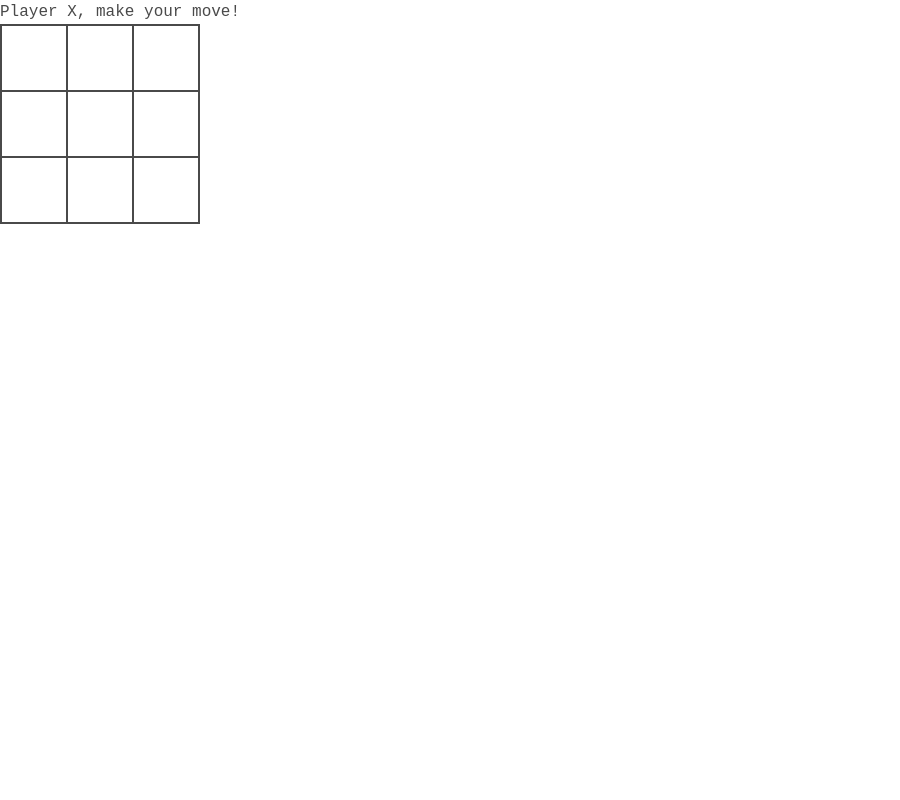
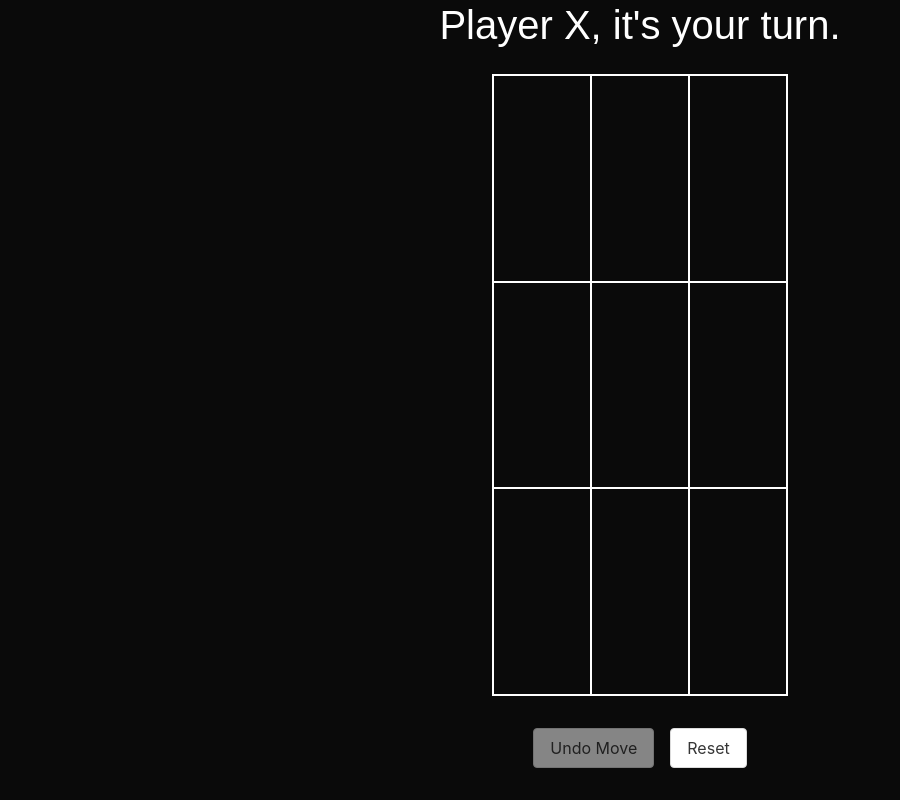
Before and after one commit to lyzhng/tictactoe, a Vue app: page / in a window 1280 px wide. Shown: the whole page, without its empty margins (0-900 px from the left). Built offline with nearby package versions, Linux system fonts and the light colour scheme.

Commit message:
Add undo and reset functionality and add CSS

```diff
--- a/src/App.vue
+++ b/src/App.vue
@@ -1,5 +1,5 @@
 <template>
-  <div id="app">
+  <div id="app" class="has-background-black">
     <TicTacToeBoard />
   </div>
 </template>
@@ -9,12 +9,6 @@ import TicTacToeBoard from './components/TicTacToeBoard';
 
 export default {
   name: 'App',
-  data() {
-    return {
-      msg: 'Message over here'
-    };
-  },
-  methods: {},
   components: {
     TicTacToeBoard
   }
@@ -23,7 +17,7 @@ export default {
 
 <style>
 #app {
-  font-family: 'Courier New', Courier, monospace;
+  font-family: Arial, Helvetica, sans-serif;
   -webkit-font-smoothing: antialiased;
   -moz-osx-font-smoothing: grayscale;
 }
--- a/src/components/TicTacToeBoard.vue
+++ b/src/components/TicTacToeBoard.vue
@@ -1,28 +1,38 @@
 <template>
-  <div id="board">
-    <p v-if="!isFinished">Player {{ currentMove }}, make your move!</p>
-    <p v-else-if="isDraw">The game is a draw.</p>
-    <p v-else>Player {{ toggledMove }} won!</p>
-    <table>
+  <div id="board" class="container has-text-centered">
+    <div id="logistics" class="subtitle is-2 has-text-white">
+      <p v-if="!isFinished">Player {{ currentMove }}, it's your turn.</p>
+      <p v-else-if="isDraw">The game is a draw.</p>
+      <p v-else>Player {{ toggledMove }} won!</p>
+    </div>
+    <table class="container">
       <tbody>
         <tr v-for="(row, i) in grid" :key="`row-${i}`">
           <td
             v-for="(tile, j) in row"
             :key="`tile-${i}${j}`"
             v-on="!isFinished ? { click: () => plot(i, j) } : {}"
+            class="has-text-white"
           >{{ tile }}</td>
         </tr>
       </tbody>
     </table>
+    <div class="button-container">
+      <b-button
+        type="button"
+        @click="undoMove"
+        :disabled="isEmptyMoveHistory || isFinished"
+      >Undo Move</b-button>
+      <b-button type="button" @click="reset">Reset</b-button>
+    </div>
   </div>
 </template>
 
 <script>
-import { store } from '../store';
+import Vue from 'vue';
 
 export default {
   name: 'TicTacToeBoard',
-  store,
   data() {
     return {
       grid: [
@@ -40,12 +50,44 @@ export default {
   computed: {
     toggledMove() {
       return this.currentMove === 'X' ? 'O' : 'X';
+    },
+    isEmptyMoveHistory() {
+      return this.$store.state.moveHistory.length === 0;
     }
   },
   methods: {
+    reset() {
+      this.$store.commit({
+        type: 'reset'
+      });
+      for (let i = 0; i < this.grid.length; i++) {
+        for (let j = 0; j < this.grid[i].length; j++) {
+          Vue.set(this.grid[i], j, '');
+        }
+      }
+      this.currentMove = 'X';
+      this.isFinished = this.isDraw = false;
+    },
+    undoMove() {
+      const { currentMove, row, tile } = this.$store.getters.lastMove.info;
+      if (this.$store.getters.lastMove.info === null) return;
+      Vue.set(this.grid[row], tile, '');
+      this.currentMove = currentMove;
+      this.$store.commit({
+        type: 'removeFromMoveHistory'
+      });
+    },
     plot(row, tile) {
       if (this.isEmptyTile(row, tile)) {
-        this.grid[row][tile] = this.currentMove;
+        Vue.set(this.grid[row], tile, this.currentMove);
+        this.$store.commit({
+          type: 'addToMoveHistory',
+          info: {
+            currentMove: this.currentMove,
+            row,
+            tile
+          }
+        });
         this.toggleCurrentMove();
         this.isFinished = this.isWinningMove(row, tile) || this.isFullBoard();
         this.isDraw = this.isFullBoard();
@@ -71,28 +113,28 @@ export default {
       return this.isLeftDiagWinningMove() || this.isRightDiagWinningMove();
     },
     isLeftDiagWinningMove() {
-      let first = this.grid[0][0];
+      const first = this.grid[0][0];
       for (let i = 1; i < this.grid.length; i++) {
         if (first !== this.grid[i][i]) return false;
       }
       return first !== '';
     },
     isRightDiagWinningMove() {
-      let first = this.grid[this.grid.length - 1][0];
+      const first = this.grid[this.grid.length - 1][0];
       for (let i = 1, j = 1; i >= 0 && j < this.grid.length; i--, j++) {
         if (first !== this.grid[i][j]) return false;
       }
       return first !== '';
     },
     isHorWinningMove(row) {
-      let first = this.grid[row][0];
+      const first = this.grid[row][0];
       for (let i = 1; i < this.grid.length; i++) {
         if (first !== this.grid[row][i]) return false;
       }
       return first !== '';
     },
     isVertWinningMove(tile) {
-      let first = this.grid[0][tile];
+      const first = this.grid[0][tile];
       for (let i = 1; i < this.grid.length; i++) {
         if (first !== this.grid[i][tile]) return false;
       }
@@ -114,8 +156,22 @@ export default {
 
 <!-- Add "scoped" attribute to limit CSS to this component only -->
 <style scoped>
+#board {
+  display: flex;
+  flex-direction: column;
+  height: 100vh;
+  width: 100vw;
+  justify-content: center;
+  align-items: center;
+}
+.button-container {
+  margin: 2rem;
+}
+.button {
+  margin: 0 0.5rem;
+}
 td {
-  padding: 2em;
+  padding: 3rem;
   border: 2px solid;
 }
 </style>
```
